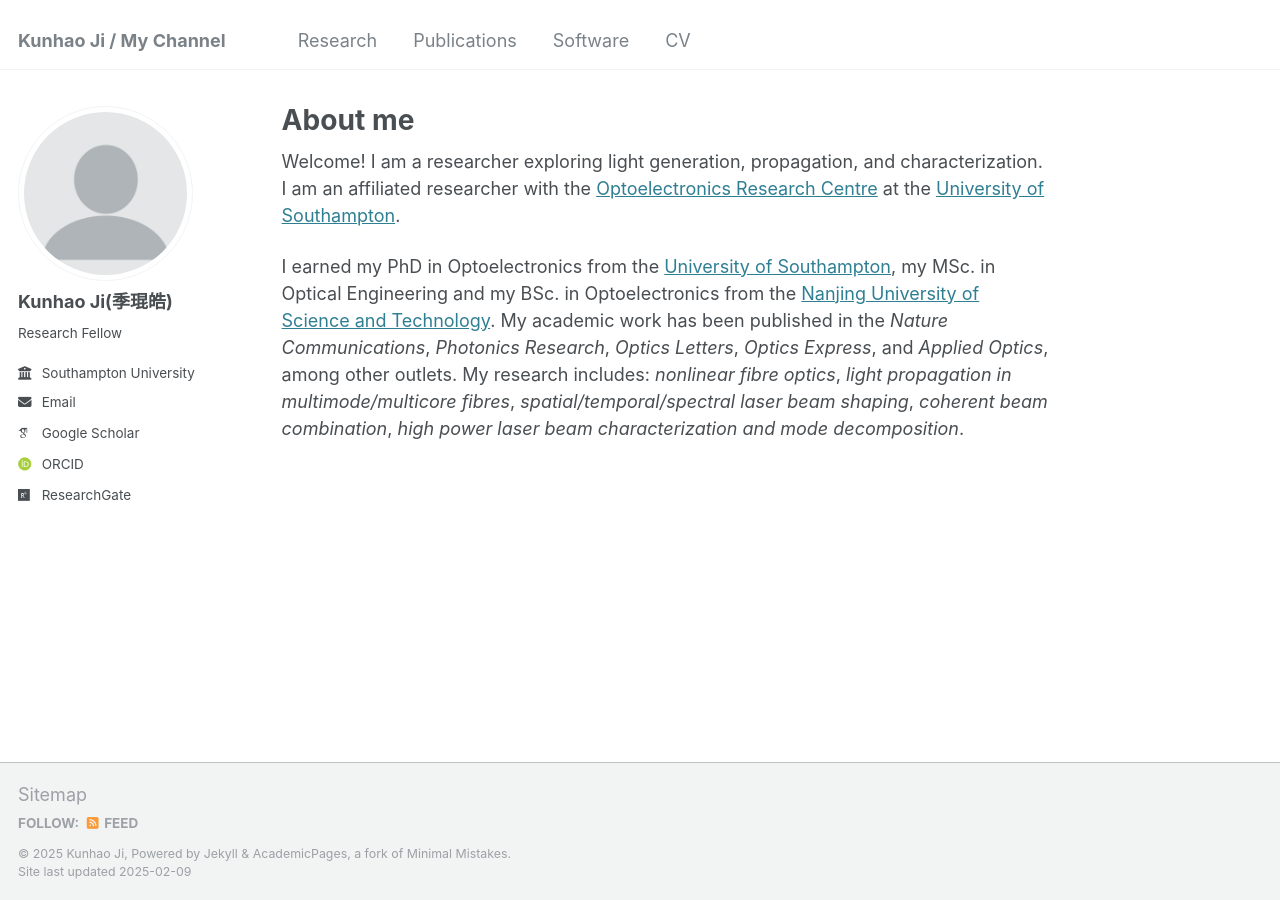
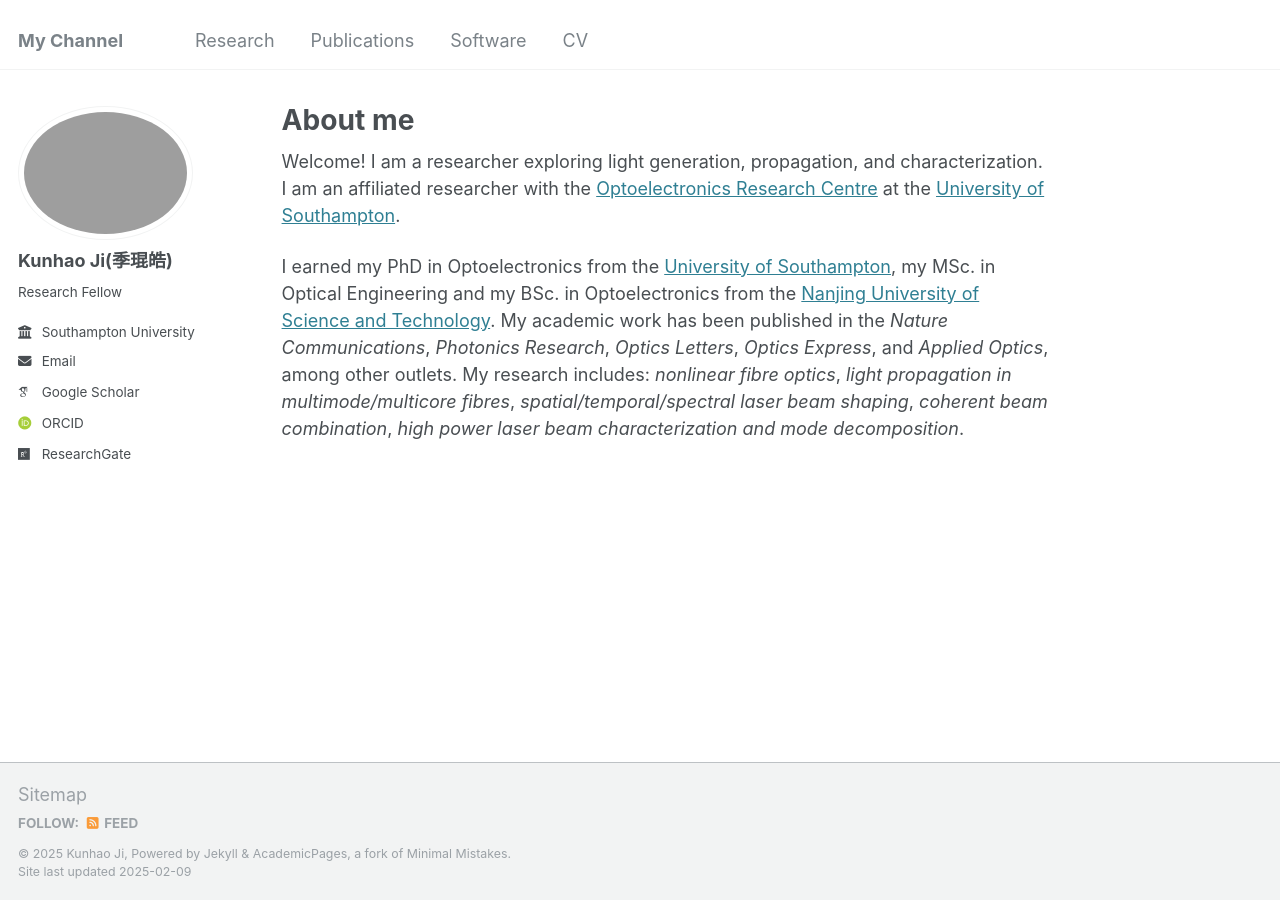
Before and after one commit to kjlight/kjlight.github.io, a Jekyll site: the page built from _pages/about.md, in a window 1280 px wide. Built offline with Jekyll 4.4.1, drawn with Linux system fonts in a browser that asks for light colours; some web fonts are replaced.

Commit message:
Update _config.yml

```diff
--- a/_config.yml
+++ b/_config.yml
@@ -8,7 +8,7 @@
 
 # Basic Site Settings
 locale                   : "en-US"
-title                    : "Kunhao Ji / My Channel" # change by kj
+title                    : "My Channel" # change by kj
 title_separator          : "-"
 name                     : &name "Kunhao Ji"
 description              : &description "personal description"
@@ -21,7 +21,7 @@ repository               : "kjlight/kjlight.github.io"
 #               Additional customization can be done by editing /_includes/author-profile.html
 author:
   # Biographic information
-  avatar           : "profile.png"
+  avatar           : "lkh.jpg"
   name             : "Kunhao Ji(季琨皓)"
   pronouns         : # example: "she/her"
   bio              : "Research Fellow"
```
